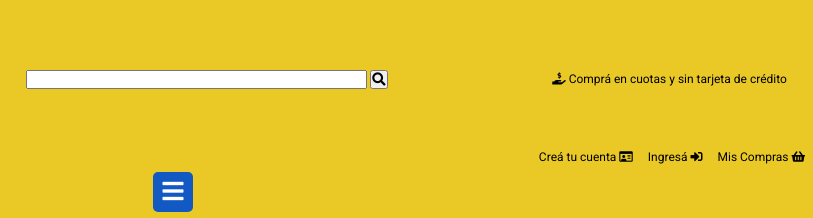
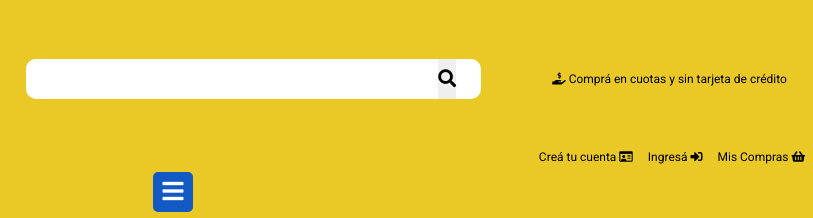
Before and after one commit to richithunder/mercadoliebre_entregable, a website: page views/home.html in a window 1280 px wide. Shown: the top 218 px of the page, 467-1280 px from the left. Drawn offline with Linux system fonts and the light colour scheme.

Commit message:
cambios en la barra de busqueda

```diff
--- a/public/css/home.css
+++ b/public/css/home.css
@@ -100,8 +100,19 @@
 .search-form {
   margin-top: 10px;
   width: 50%;
+  height: 30%;
   align-self: center;
   margin-left: 15px;
+  display: flex;
+
+}
+
+.search-btn {
+  border: none;
+  margin-right: auto;
+  position: relative;
+  left: -20px;
+
 }
 
 .logo {
@@ -119,7 +130,10 @@
 }
 
 .search-input {
-  width: 75%;
+  width: 95%;
+  border: none;
+  height: 50%;
+  border-radius: 10px;
 }
 
 .mg-bottom-20 {
@@ -162,9 +176,14 @@
 
   .search-form {
     width: 45%;
+    height: 30%;
     margin-left: 30px;
     align-self: center;
+    background-color: white;
+    border-radius: 10px;
   }
+
+
 
   .buy-with-dues {
     align-self: center;
@@ -227,6 +246,10 @@
     display: block;
   }
 
+  .search-btn {
+    font-size: 150%;
+  }
+
   .product-card:hover {
     box-shadow: 0px 0px 10px rgb(100, 100, 100);
   }
--- a/views/home.html
+++ b/views/home.html
@@ -33,8 +33,8 @@
           <img src="/images/logo-mercado-liebre.svg" alt="Mercado Liebre" />
         </h1>
         <form id="search-form" class="search-form ">
-          <input type="search" name="search" id="search" class="search-input"/>
-          <button type="submit" id="search-btn">
+          <input type="search" name="search" id="search" class="search-input" placeholder=""/>
+          <button type="submit" id="search-btn" class="search-btn">
             <i class="fas fa-search"></i>
           </button>
         </form>
```
